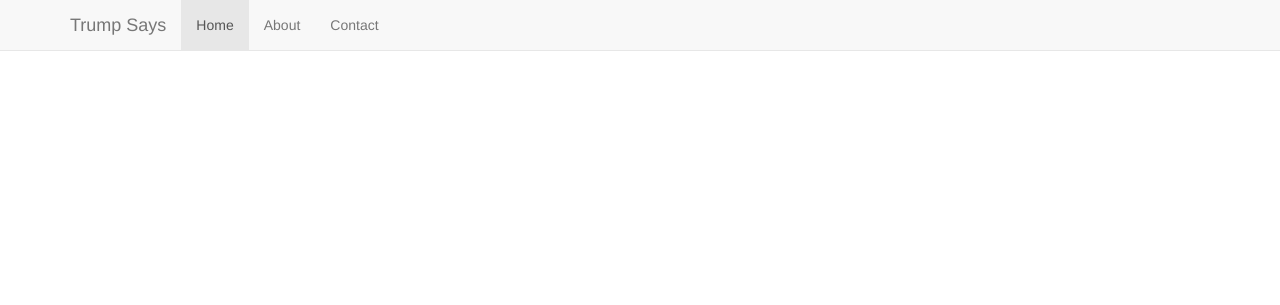
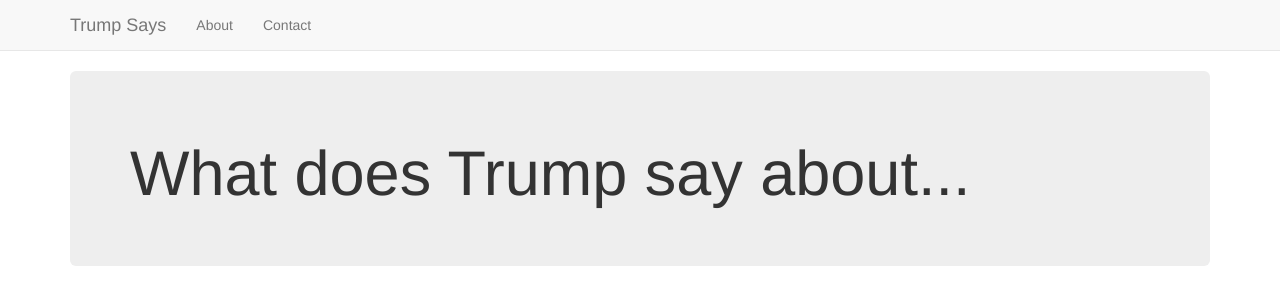
Before and after one commit to csabatini/django-trumptweets, a Django app: page / in a window 1280 px wide. Shown: the top 305 px of the page. Run offline with Django 3.2, Linux system fonts and the light colour scheme; data that the repository does not hold is empty; some libraries are stand-ins or nearby versions.

Commit message:
static files, main content heading

```diff
--- a/collection/templates/index.html
+++ b/collection/templates/index.html
@@ -1,10 +1,18 @@
 {% extends 'layouts/base.html' %}
 {% block content %}
+<div class="container">
+
+    <!-- Main component for a primary marketing message or call to action -->
+    <div class="jumbotron">
+        <h1>What does Trump say about...</h1>
+    </div>
+
+</div> <!-- /container -->
 {% for tag in tags %}
 <p>
-<a href="{% url 'tag' tag_id=tag.tag_id %}">
-    {{ tag.tag }} - {{ tag.max_created_at }} - {{ tag.count }}
-</a>
+    <a href="{% url 'tag' tag_id=tag.tag_id %}">
+        {{ tag.tag }} - {{ tag.max_created_at }} - {{ tag.count }}
+    </a>
 </p>
 {% endfor %}
 {% endblock %}
--- a/collection/templates/layouts/base.html
+++ b/collection/templates/layouts/base.html
@@ -19,17 +19,17 @@
     <nav class="navbar navbar-default navbar-static-top">
         <div class="container">
             <div class="navbar-header">
-          <button type="button" class="navbar-toggle collapsed" data-toggle="collapse" data-target="#navbar" aria-expanded="false" aria-controls="navbar">
+                <button type="button" class="navbar-toggle collapsed" data-toggle="collapse" data-target="#navbar"
+                        aria-expanded="false" aria-controls="navbar">
                     <span class="sr-only">Toggle navigation</span>
                     <span class="icon-bar"></span>
                     <span class="icon-bar"></span>
                     <span class="icon-bar"></span>
                 </button>
-          <a class="navbar-brand" href="home">Trump Says</a>
+                <a class="navbar-brand" href="{% url 'home' %}">Trump Says</a>
             </div>
             <div id="navbar" class="navbar-collapse collapse">
                 <ul class="nav navbar-nav">
-            <li class="active"><a href="{% url 'home' %}">Home</a></li>
                     <li><a href="{% url 'home' %}">About</a></li>
                     <li><a href="{% url 'home' %}">Contact</a></li>
                 </ul>
```
Lines whose indentation alone changed are shown as unchanged.
